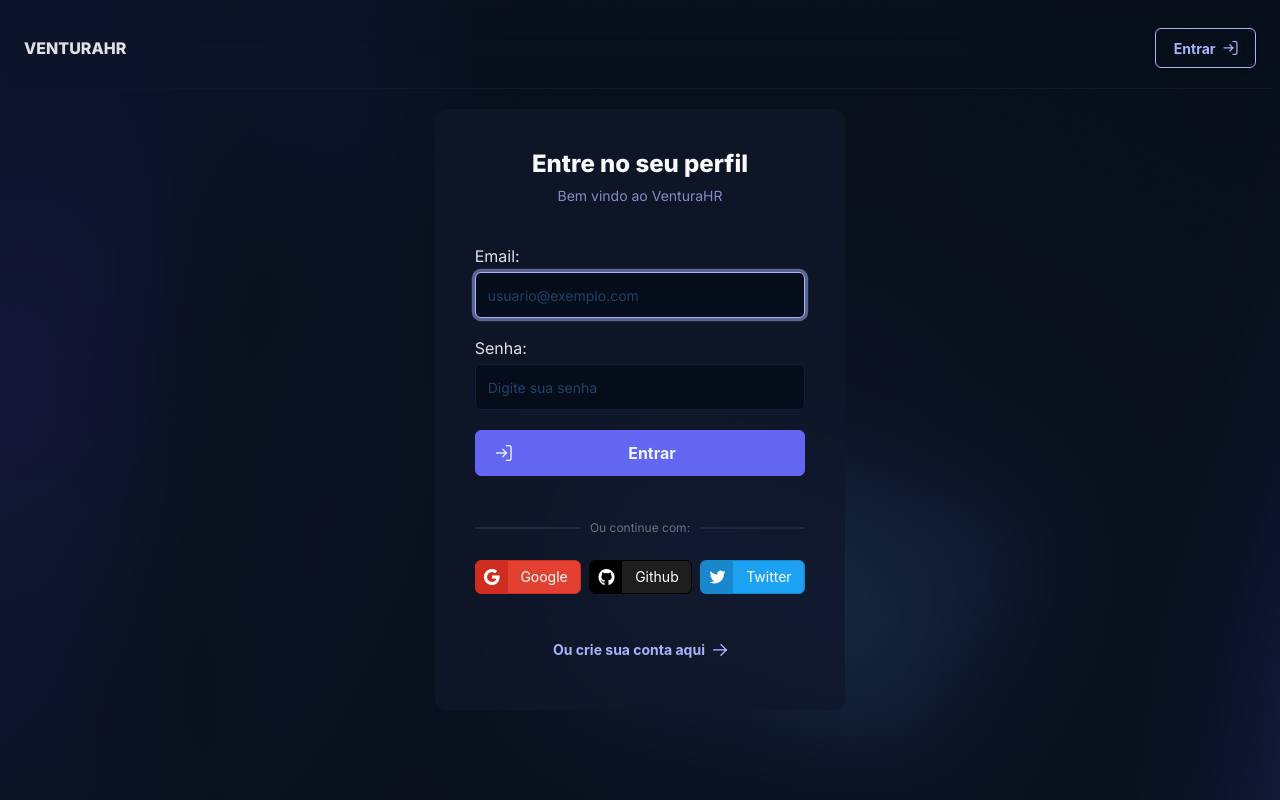
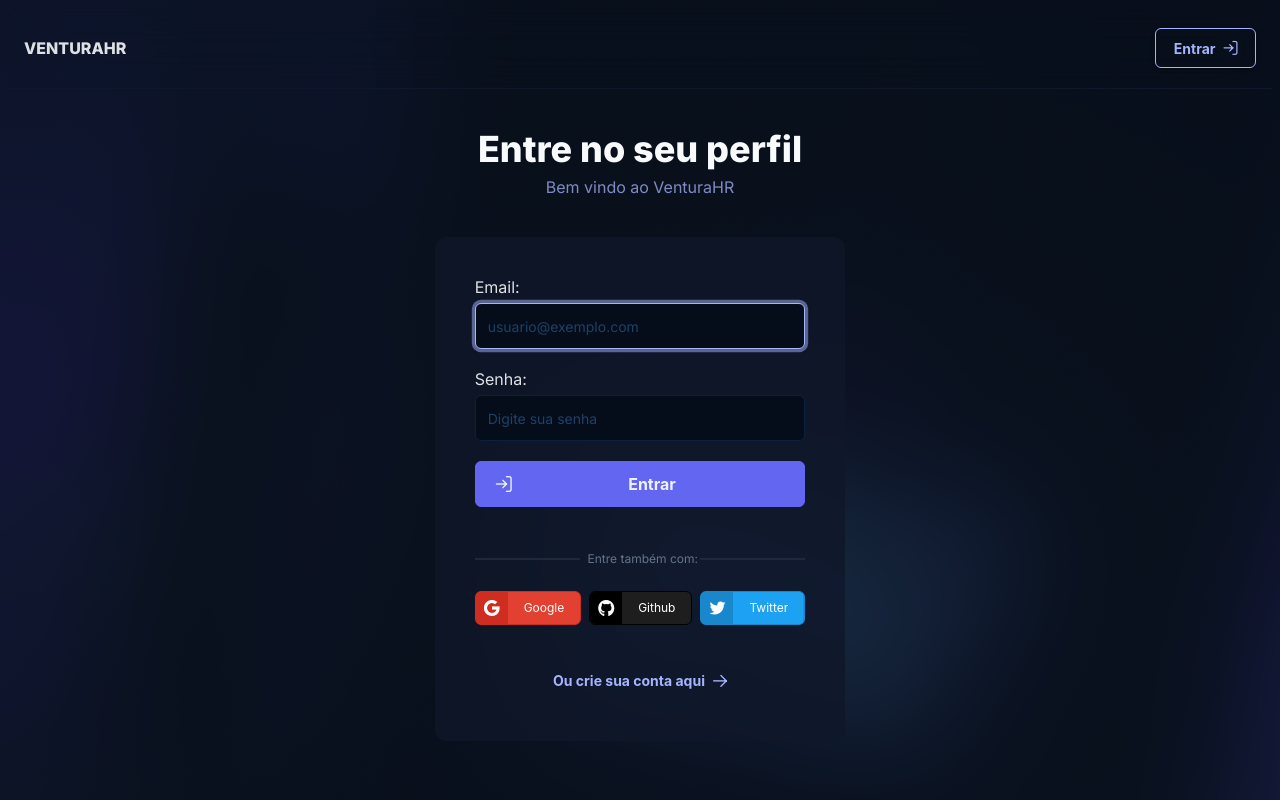
Before and after one commit to fabioper/VenturaHR, a Next.js app in the folder Web/venturahr-web/: page /applicant/login in a window 1280 px wide. Built offline with nearby package versions, Linux system fonts and the light colour scheme; no server answers.

Commit message:
ajusta buttons e messages

```diff
--- a/Web/venturahr-web/src/pages/applicant/login.tsx
+++ b/Web/venturahr-web/src/pages/applicant/login.tsx
@@ -47,13 +47,15 @@ const Login: NextPage = () => {
       </Head>
 
       <div className="container mt-5">
+        <header className="my-10 text-center">
+          <h2 className="mt-0 mb-2 text-slate-50 text-4xl">
+            Entre no seu perfil
+          </h2>
+          <p className="m-0 text-indigo-300 opacity-75">
+            Bem vindo ao VenturaHR
+          </p>
+        </header>
         <div className="sm:w-full md:w-10/12 lg:w-4/12 bg-slate-900 mx-auto mb-10 p-10 rounded-xl bg-opacity-80">
-          <header className="mx-auto mb-10 text-center">
-            <h2 className="mt-0 mb-2 text-slate-50">Entre no seu perfil</h2>
-            <p className="m-0 text-indigo-300 opacity-75 text-sm">
-              Bem vindo ao VenturaHR
-            </p>
-          </header>
           {!!error && (
             <div className="mb-5 flex flex-col gap-4">
               <Message severity="error" text={error} />
@@ -96,7 +98,7 @@ const Login: NextPage = () => {
                 loading={loading}
                 icon={PrimeIcons.SIGN_IN}
                 className="w-full"
-                label={loading ? "Aguard um momento" : "Entrar"}
+                label="Entrar"
               />
             </div>
           </form>
@@ -104,7 +106,9 @@ const Login: NextPage = () => {
           <div className="flex flex-col gap-3 my-7">
             <h4 className="mb-3 text-center text-xs font-normal grid grid-cols-3 gap-x-2 justify-center items-center">
               <span className="h-0.5 bg-slate-800" />
-              <span className="w-full text-slate-500">Ou continue com:</span>
+              <span className="w-full text-slate-500 whitespace-nowrap">
+                Entre também com:
+              </span>
               <span className="h-0.5 bg-slate-800" />
             </h4>
             <div className="flex justify-center items-center flex-row gap-2">
--- a/Web/venturahr-web/src/styles/libs/primereact/_buttons.scss
+++ b/Web/venturahr-web/src/styles/libs/primereact/_buttons.scss
@@ -20,7 +20,6 @@
 
 @mixin social-button($darkColor, $lightColor) {
   @apply grow;
-
   background: linear-gradient(to left, $lightColor 50%, $darkColor 50%);
   background-size: 200% 100%;
   background-position: right bottom;
@@ -34,6 +33,7 @@
 
   span {
     @apply mx-auto;
+    @apply text-xs;
   }
 
   &:hover {
--- a/Web/venturahr-web/src/styles/libs/primereact/_messages.scss
+++ b/Web/venturahr-web/src/styles/libs/primereact/_messages.scss
@@ -1,16 +1,21 @@
+@mixin inline-message($color) {
+  background: $color;
+  @apply rounded-none;
+  @apply border-0;
+  @apply border-l-2;
+}
+
 .p-inline-message {
-  @apply rounded;
-
   &.p-inline-message-error {
-    background: #2c1818;
+    @include inline-message(#2c1818);
   }
 
   &.p-inline-message-info {
-    background: #15174d;
+    @include inline-message(#15174d);
   }
 
   &.p-inline-message-warn {
-    background: #291d0c;
+    @include inline-message(#291d0c);
   }
 
   &.p-inline-message-success {
```
